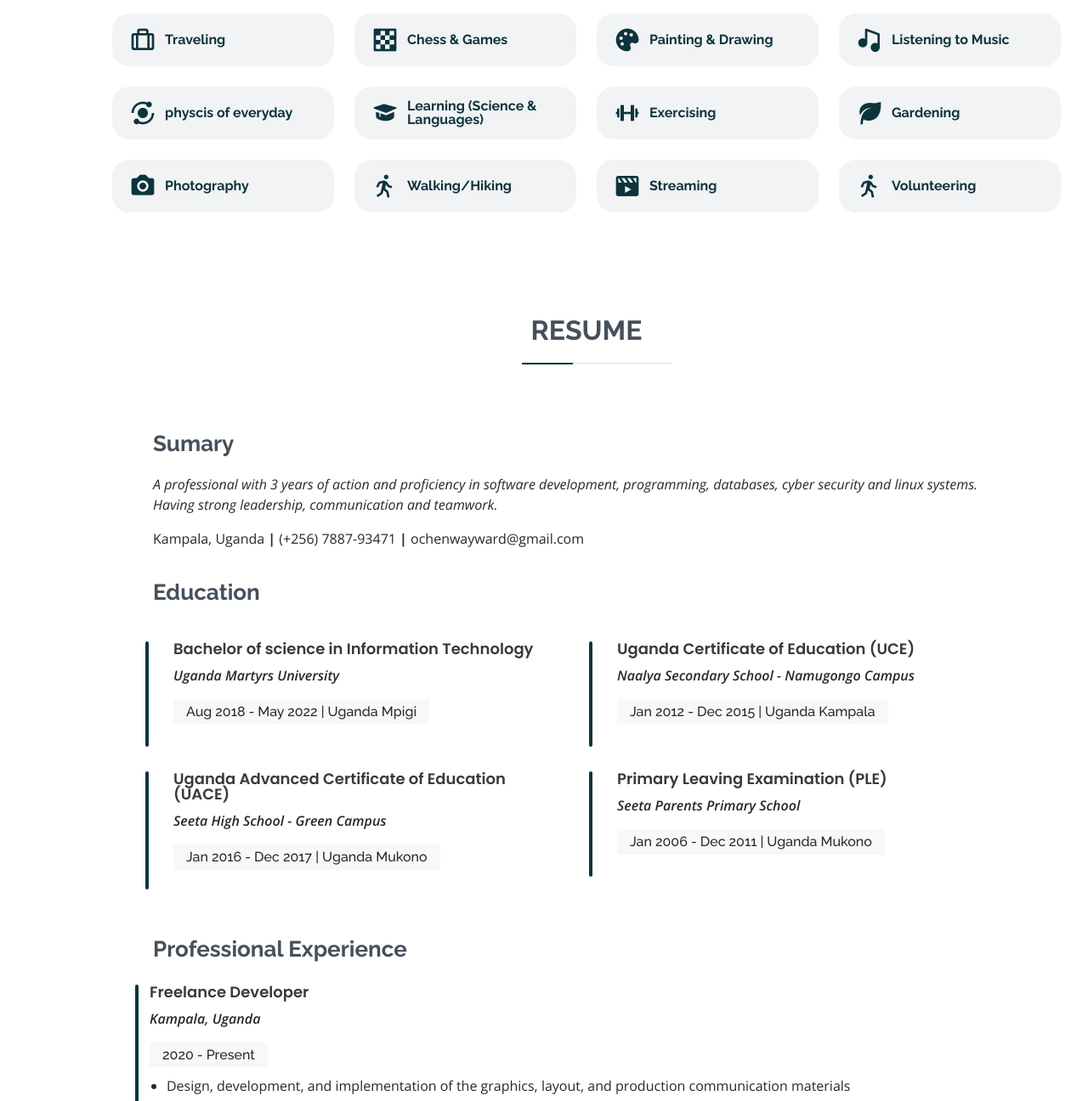
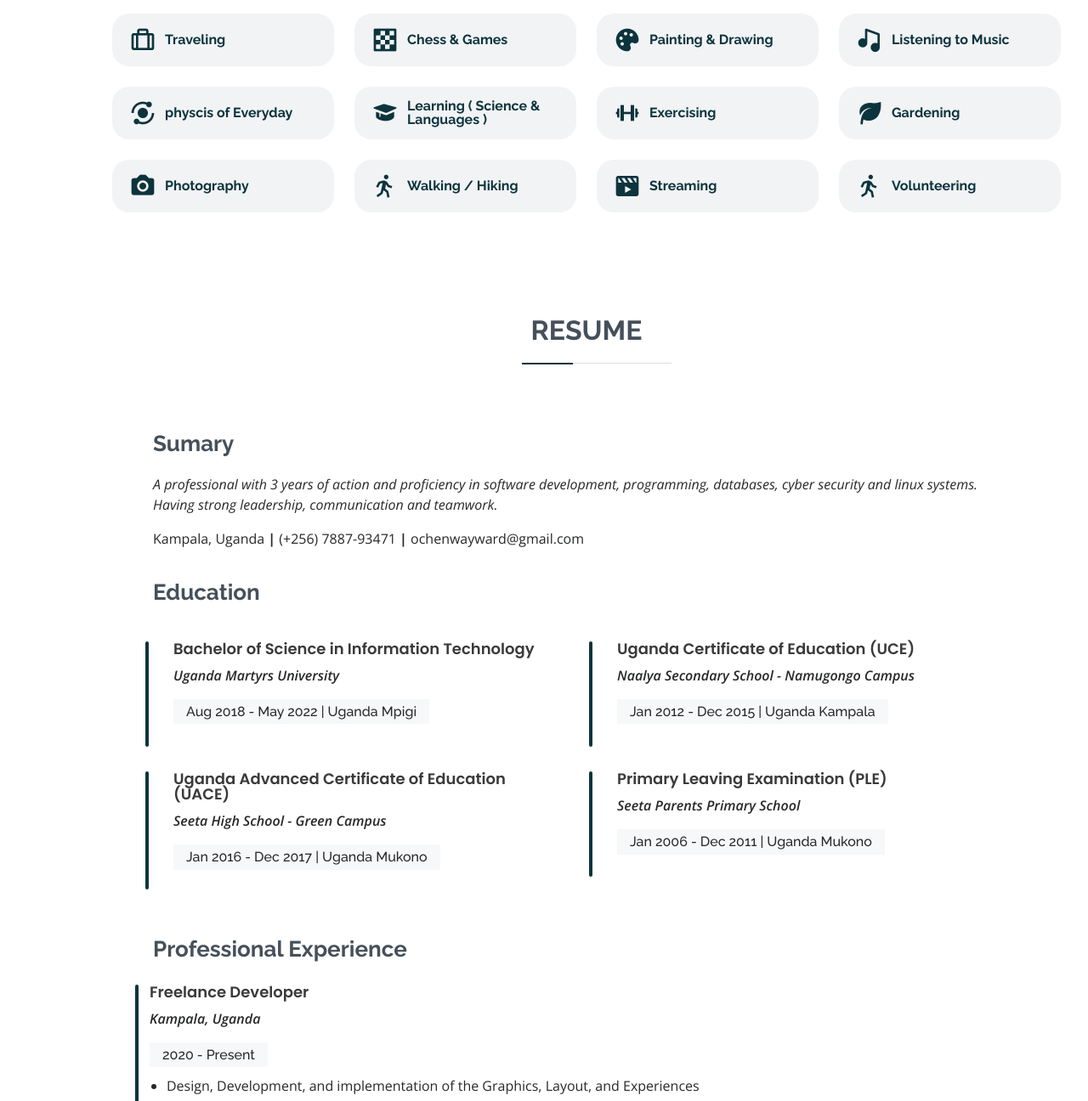
Before and after one commit to occn8/occn8.github.io, a plain HTML site: page index.html in a window 1280 px wide. Shown: the part 2264-3560 px from the top of the page at 85% size. Drawn offline with nearby package versions, Linux system fonts and the light colour scheme.

Commit message:
Minor Tweaks

```diff
--- a/index.html
+++ b/index.html
@@ -138,7 +138,7 @@
                 </div>
               </div>
               <div class="progress">
-                <span class="skill">UI/UX design <i class="val">95%</i></span>
+                <span class="skill">UI/UX Design <i class="val">95%</i></span>
                 <div class="progress-bar-wrap">
                   <div class="progress-bar" role="progressbar" aria-valuenow="95" aria-valuemin="0" aria-valuemax="100"></div>
                 </div>
@@ -270,13 +270,13 @@
           <div class="col-lg-3 col-md-4 mt-4">
             <div class="icon-box">
               <i class="bx bxs-analyse"></i>
-              <h3>physcis of everyday</h3>
+              <h3>physcis of Everyday</h3>
             </div>
           </div>
           <div class="col-lg-3 col-md-4 mt-4">
             <div class="icon-box">
               <i class="bx bxs-graduation"></i>
-              <h3>Learning (Science & Languages) </h3>
+              <h3>Learning ( Science & Languages ) </h3>
             </div>
           </div>
           <div class="col-lg-3 col-md-4 mt-4">
@@ -300,7 +300,7 @@
           <div class="col-lg-3 col-md-4 mt-4">
             <div class="icon-box">
               <i class="bx bx-walk" ></i>
-              <h3>Walking/Hiking</h3>
+              <h3>Walking / Hiking</h3>
             </div>
           </div>
           <div class="col-lg-3 col-md-4 mt-4">
@@ -341,7 +341,7 @@
             <h3 class="resume-title">Education</h3>
           <div class="col-lg-6">
             <div class="resume-item p-4">
-              <h4>Bachelor of science in Information Technology</h4>
+              <h4>Bachelor of Science in Information Technology</h4>
               <p><em>Uganda Martyrs University </em></p>
               <h5>Aug 2018 - May 2022 |  Uganda Mpigi </h5>
               <!-- <p>Qui deserunt veniam.</p> -->
@@ -375,7 +375,7 @@
               <p><em>Kampala, Uganda </em></p>
               <h5>2020 - Present</h5>
               <ul>
-                <li>Design, development, and implementation of the graphics, layout, and production communication materials</li>
+                <li>Design, Development, and implementation of the Graphics, Layout, and Experiences</li>
                 <li>On time delivery and client Satisfaction. </li>
                 <li>Optimize all the production process and tools involved</li>
               </ul>
@@ -444,7 +444,7 @@
                 <i class="bx bx-brush"></i>
               </div>
               <h4><a href="">Graphics Designs</a></h4>
-              <p>Creative User Interfaces, Logo, Cards and more </p>
+              <p>Creative User Interfaces, Logo, Cards and More </p>
             </div>
           </div>
 
```
